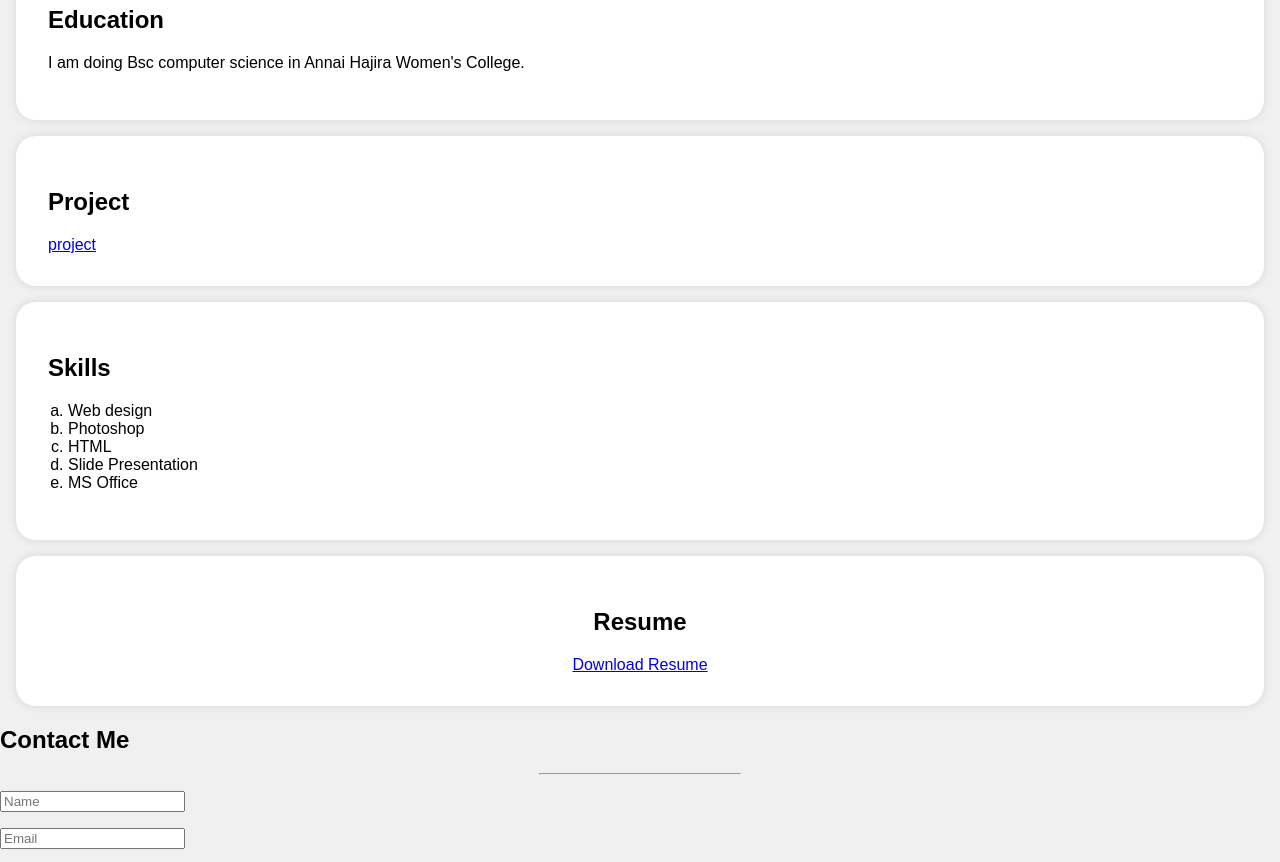
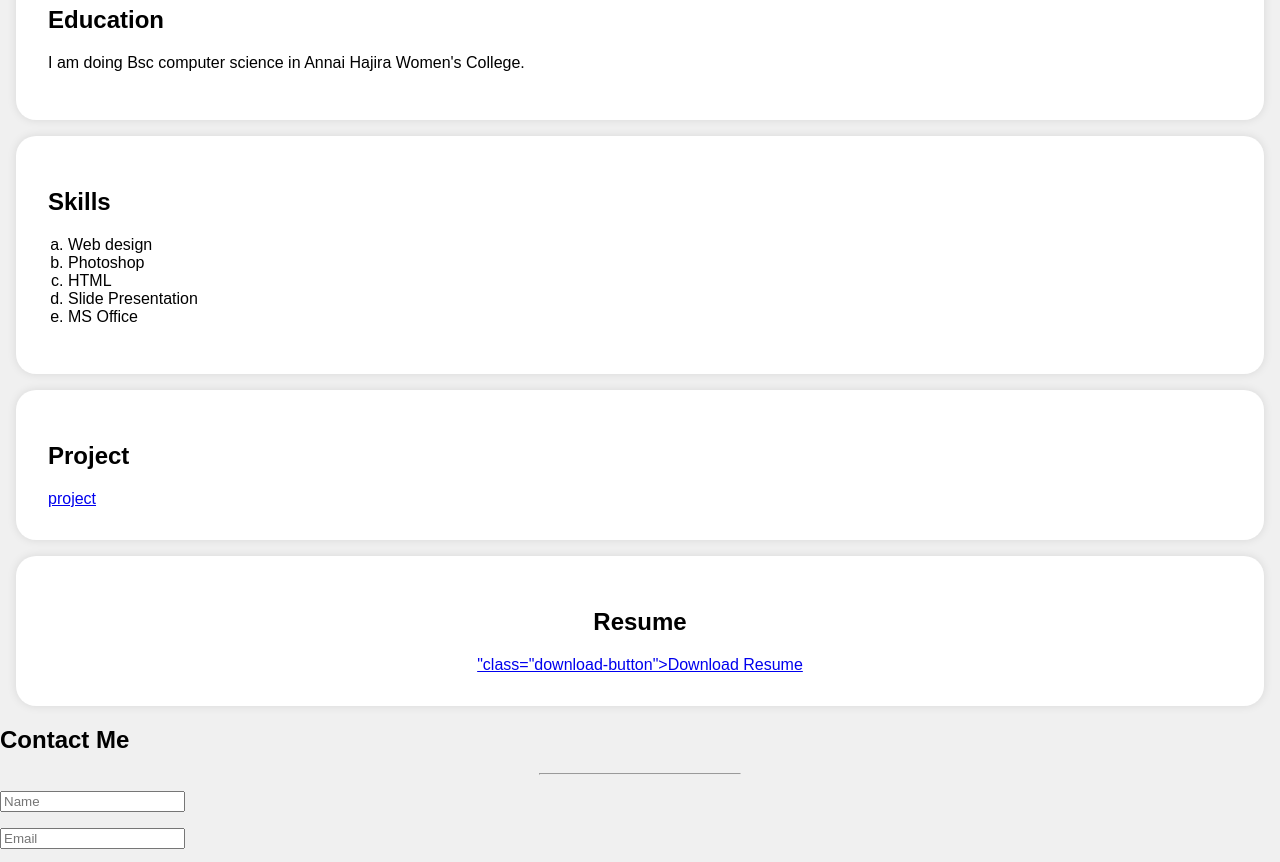
Before and after one commit to AThahiraThasneem/digitalportfolio, a plain HTML site: page index.html in a window 1280 px wide. Shown: the part 440-1302 px from the top of the page. Drawn offline with Linux system fonts and the light colour scheme.

Commit message:
index.html

```diff
--- a/index.html
+++ b/index.html
@@ -117,12 +117,6 @@
       <p>I am doing Bsc computer science in Annai Hajira Women's College.</p>
     </div>
 </section>
-<section id="Project">
-  <div class="section-content">
-    <h2>Project</h2>
-    <a href="D:/nan mudhalvan/project.html">project</a>
-  </div>
-</section>
 <section id="Skills">
 <div class="section-content">
   <h2>Skills</h2>
@@ -135,11 +129,17 @@
   </ul>
 </div>
 </section>
+  <section id="Project">
+  <div class="section-content">
+    <h2>Project</h2>
+    <a href="D:/nan mudhalvan/project.html">project</a>
+  </div>
+</section>
 <section id="Resume">
   <center>
     <div class="section-content">
       <h2>Resume</h2>
-      <a href="C:\Users\Thasneem\Downloads/Resume.pdf""class="download-button">Download Resume</a>
+      <a href="D:/digital/resume.pdf">"class="download-button">Download Resume</a>
     </div>
   </center>
 </section>
```
